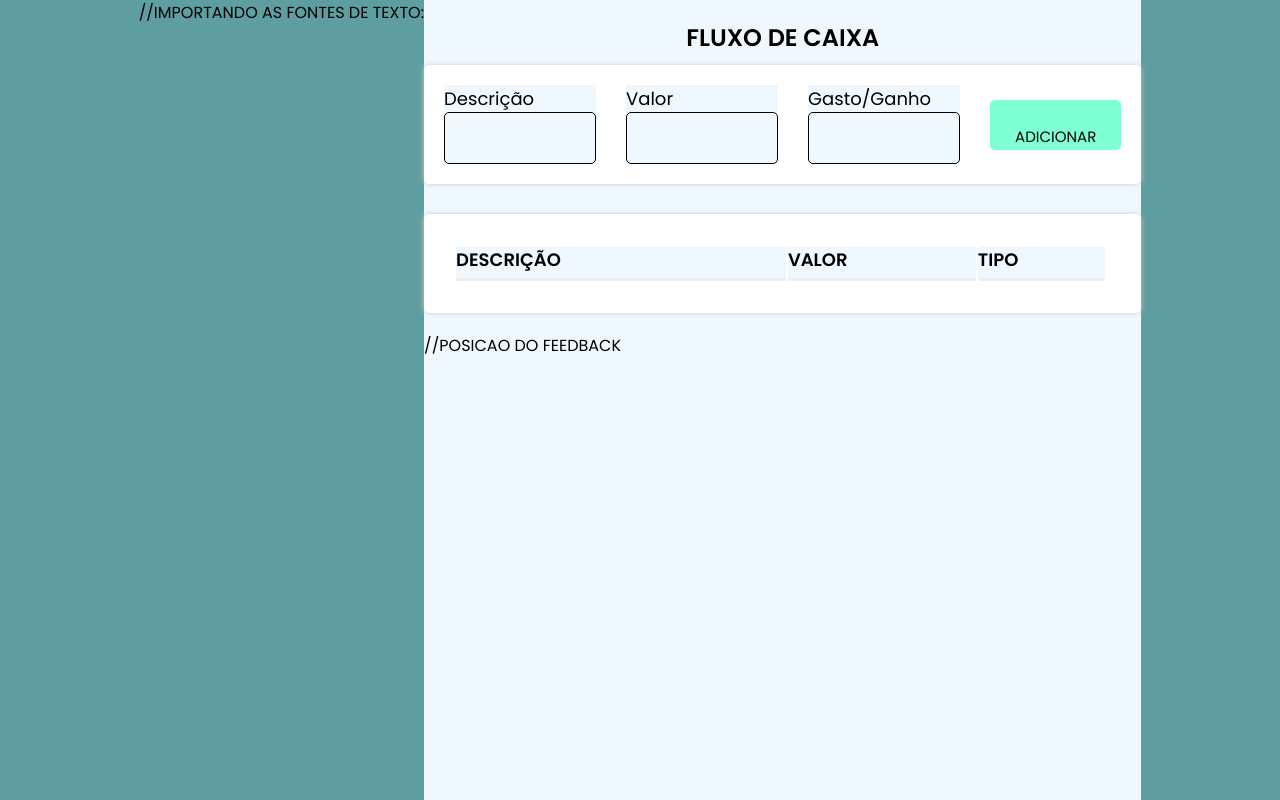
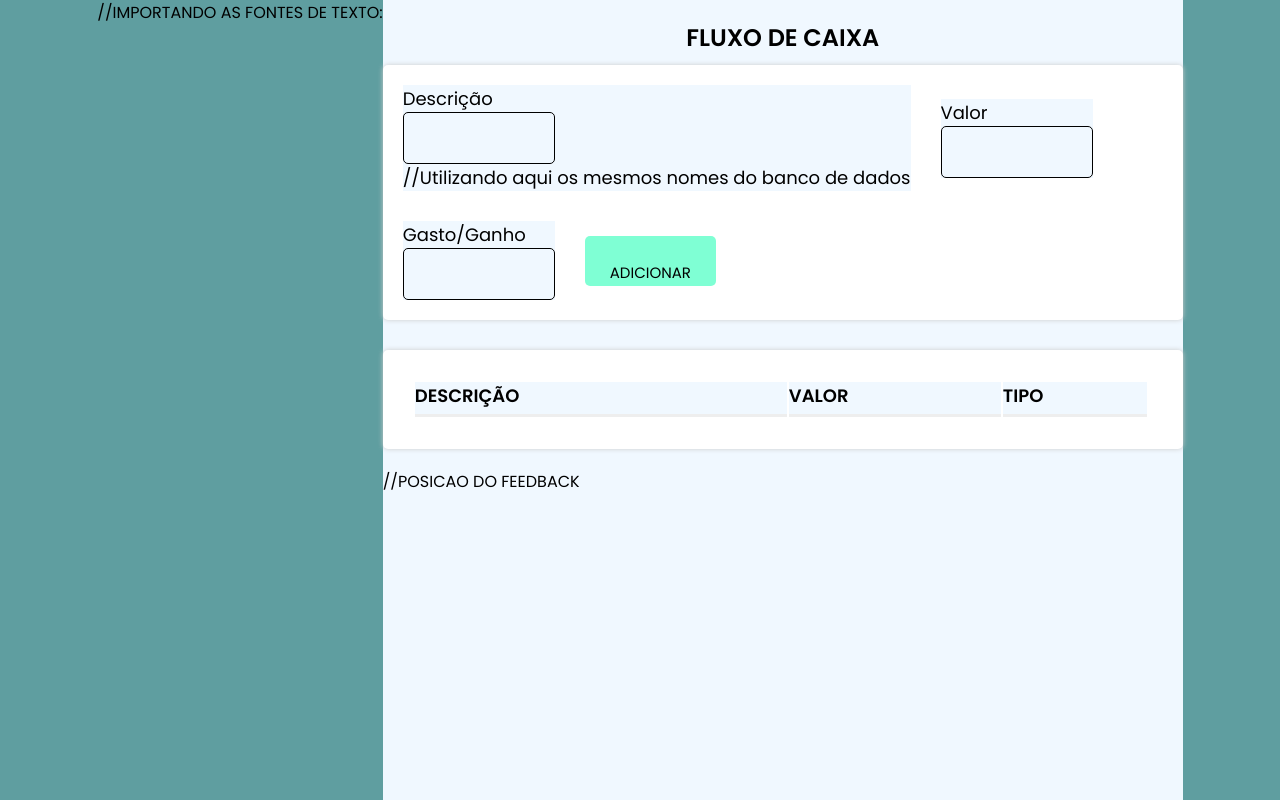
Before and after one commit to lyssasrodrigues/Fluxo_de_Caixa_Website, a React (Create React App) app in the folder front-end/: page / in a window 1280 px wide. Built offline with nearby package versions, Linux system fonts and the light colour scheme.

Commit message:
Update Form.js

```diff
--- a/front-end/src/components/Form.js
+++ b/front-end/src/components/Form.js
@@ -4,7 +4,7 @@ import { useEffect, useRef } from "react";
 import styled from "styled-components";
 import { toast } from "react-toastify";
 
-const FormContainer = styled.form`
+const FormContainer = styled.form`  //FormContainer-componente (FORMULARIO DO SITE)
   display: flex;
   align-items: center;
   gap: 30px;
@@ -103,7 +103,7 @@ const Form = ({ getProdutos, onEdit, setOnEdit }) => {
     <FormContainer ref={ref} onSubmit={handleSubmit}>
       <InputArea>
         <Label htmlFor="descricao">Descrição</Label>
-        <Input type="text" id="descricao" name="descricao" />
+        <Input type="text" id="descricao" name="descricao" />       //Utilizando aqui os mesmos nomes do banco de dados
       </InputArea>
       <InputArea>
         <Label htmlFor="valor">Valor</Label>
```
